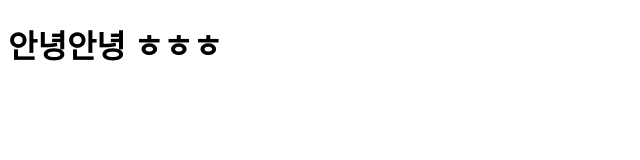
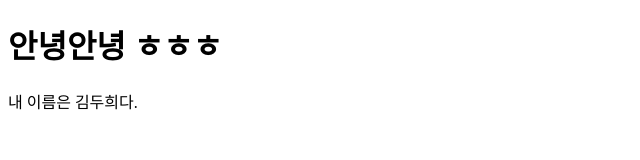
Before and after one commit to kimduhee7524/webhosting_20210203, a plain HTML site: page index.html in a window 1280 px wide. Shown: the whole page, without its empty margins (0-640 px from the left). Drawn offline with Linux system fonts and the light colour scheme.

Commit message:
Update index.html

```diff
--- a/index.html
+++ b/index.html
@@ -7,5 +7,6 @@
 </head>
 <body>
     <h1>안녕안녕 ㅎㅎㅎ</h1>
+    <p>내 이름은 김두희다.</p>
 </body>
 </html>
```
